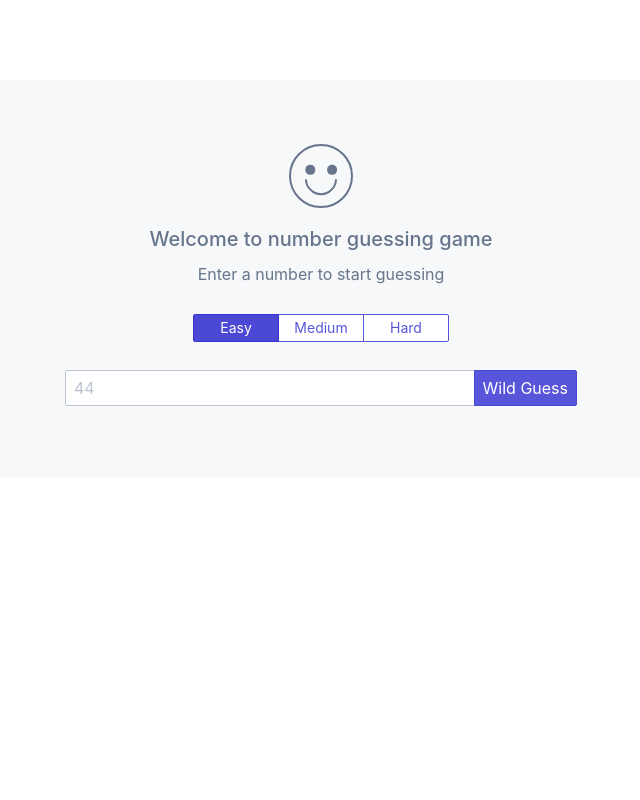
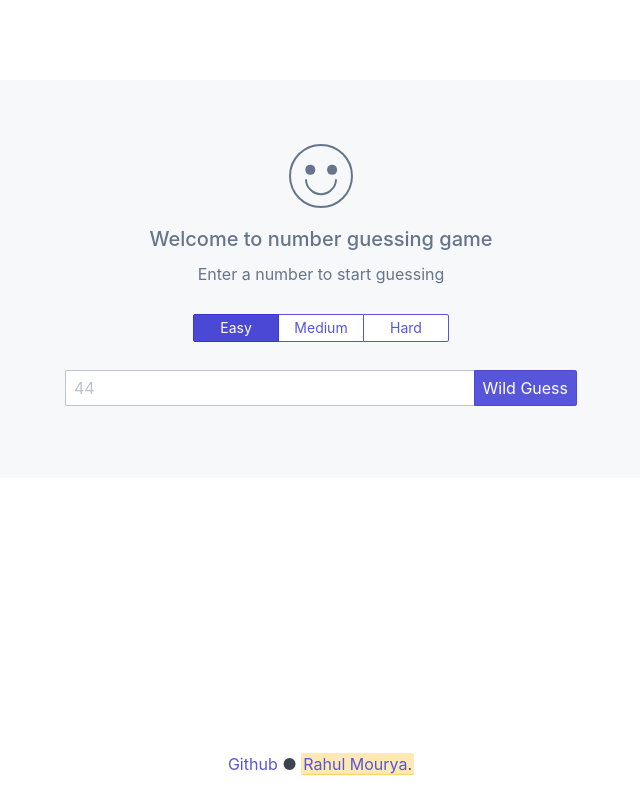
Before and after one commit to rahulmourya336/guess-the-number, a plain HTML site: page index.html in a window 1280 px wide. Shown: the whole page, without its empty margins (319-959 px from the left). Drawn offline with nearby package versions, Linux system fonts and the light colour scheme.

Commit message:
Update info

```diff
--- a/index.html
+++ b/index.html
@@ -4,10 +4,36 @@
 <head>
     <title> Guessing Game </title>
     <meta charset="UTF-8" />
+    <meta http-equiv="X-UA-Compatible" content="IE=edge">
+    <meta name="viewport" content="width=device-width, initial-scale=1.0, maximum-scale=2.0, minimum-scale=1.0, user-scalable=no" />
     <link rel="stylesheet" href="https://unpkg.com/spectre.css/dist/spectre.min.css" />
     <link rel="stylesheet" href="https://unpkg.com/spectre.css/dist/spectre-exp.min.css" />
     <link rel="stylesheet" href="https://unpkg.com/spectre.css/dist/spectre-icons.min.css" />
     <link rel="stylesheet" href="style.css" />
+
+    <!-- Metadata -->
+    <meta name="description" content="Number Guessing Game">
+    <meta name="keywords" content="Rahul Mourya, VanillaJS, Number-guessing, game, rahulmourya336">
+    <meta name="author" content="Rahul Mourya">
+    <meta name="dns-prefetch" content="//fonts.googleapis.com" />
+
+    <!-- Open Graph Data   -->
+    <meta property="og:site_name" content="Rahulmourya336.github.io" />
+    <meta property="og:title" content="Number guessing game" />
+    <meta name="twitter:title" content="Number guessing game" />
+    <meta name="twitter:card" content="https://emojipedia-us.s3.dualstack.us-west-1.amazonaws.com/thumbs/160/whatsapp/160/crystal-ball_1f52e.png" />
+    <meta name="twitter:site" content="@rahucrux" />
+    <meta property="og:type" content="website" />
+    <meta name="twitter:description" content="Number guessing game" />
+    <meta property="og:description" content="Number guessing game" />
+
+    <!--  Todo: Add site logo -->
+    <meta property="og:image" content="https://emojipedia-us.s3.dualstack.us-west-1.amazonaws.com/thumbs/160/whatsapp/160/crystal-ball_1f52e.png" />
+    <meta name="twitter:image" content="https://emojipedia-us.s3.dualstack.us-west-1.amazonaws.com/thumbs/160/whatsapp/160/crystal-ball_1f52e.png" />
+
+    <!-- favicon -->
+    <link rel="shortcut icon" type="image/png" href="https://emojipedia-us.s3.dualstack.us-west-1.amazonaws.com/thumbs/160/whatsapp/160/crystal-ball_1f52e.png" />
+    <link rel="shortcut icon" type="image/png" href="https://emojipedia-us.s3.dualstack.us-west-1.amazonaws.com/thumbs/160/whatsapp/160/crystal-ball_1f52e.png" />
 </head>
 
 <body>
@@ -36,6 +62,11 @@
             <div id="guessList" class="mt-2 mark"></div>
         </div>
         <div id="confetti"></div>
+        <div id="creatorInfo">
+        <p class="text-center">
+            <a href="https://github.com/rahulmourya336/guess-the-number" target="_blank" rel="noopener">Github</a> ●
+            <mark><a href="https://twitter.com/rahucrux" target="_blank" rel="noopener">Rahul Mourya</a>.</mark></p>
+        </div>
     </div>
 </body>
 <script src="https://ajax.googleapis.com/ajax/libs/jquery/3.3.1/jquery.min.js"></script>
--- a/style.css
+++ b/style.css
@@ -55,6 +55,11 @@
   #status_guessMessage {
     font-size: 1em;
   }
+}
+#creatorInfo {
+  position: fixed;
+  bottom: 0;
+  width: 100%;
 }
 
   /*
```
